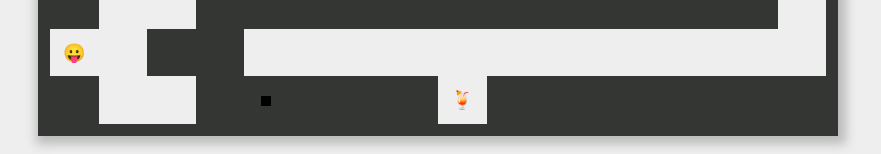
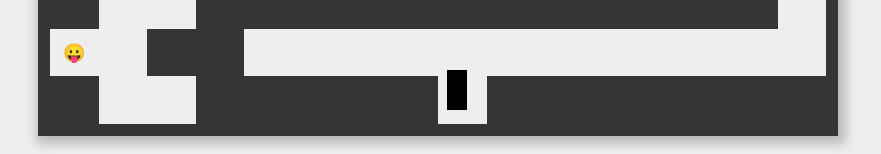
Before and after one commit to mpirescarvalho/inktober-2019, a React (Create React App) app: page / in a window 1280 px wide. Both pictures are taken after a click on the button "START!". Shown: the part 471-625 px from the top of the page, without its empty margins (202-1083 px from the left). Built offline with nearby package versions, Linux system fonts and the light colour scheme.

Commit message:
day 2 controlling

```diff
--- a/src/inks/Day2/index.js
+++ b/src/inks/Day2/index.js
@@ -15,7 +15,7 @@ const Grid = styled.div`
 	justify-content: space-between;
 	flex-direction: column;
 	background-color: ${props => props.theme.Jet};
-	cursor: ${props => props.started && !props.validate ? 'grab' : 'none'};
+	cursor: grab;
 `;
 
 const Row = styled.div`
@@ -85,33 +85,36 @@ const CenterHightlight = styled.div`
 `;
 
 const StyledMouseEmoji = styled.div`
-	position: absolute;
-	left: ${props => props.grab ? props.x : 468 }px;
-	top: ${props => props.grab ? props.y : 572 }px;
-	margin-left: -5px;
-	margin-top: -5px;
-	width: 10px;
-	height: 10px;
+  position: ${props => props.x && props.y ? 'fixed' : 'block' };
+	left: ${props => props.x && props.y ? props.x : 472 }px;
+	top: ${props => props.x && props.y ? props.y : 540 }px;
+	margin-left: -10px;
+	margin-top: -20px;
+	width: 20px;
+	height: 40px;
 	background-color: black;
 	z-index: 5;
+	cursor: grab;
 `;
 
 const MouseEmoji = ({ onGrab }) => {
 
 	const [mousePosition, setMousePosition] = useState({});
-	const [grab, setGrab] = useState(false);
 
 	const handleMouseMove = (e) => {
 		setMousePosition({ x: e.pageX, y: e.pageY })
 	}
 
-	useEffect(() => {
-		if (grab) onGrab();
-	}, [mousePosition, grab, onGrab])
+	const handleMouseEnter = (e) => {
+		setMousePosition({ x: e.pageX, y: e.pageY })
+		onGrab();
+	}
+
+	console.log('rendering at', mousePosition.x, mousePosition.y);
 
 	return (
 		<StyledMouseEmoji
-			grab={grab}
+			onMouseEnter={handleMouseEnter}
 			onMouseMove={handleMouseMove}
 			{...mousePosition}>
 		</StyledMouseEmoji>
@@ -176,7 +179,7 @@ const InkDay2 = () => {
 					<h1>Grab the wine to start!</h1>
 				</CenterHightlight>}
 
-			<MouseEmoji onGrab={() => validateGame()} />
+				{/* <MouseEmoji onGrab={() => validateGame()}/> */}
 
 			<Grid {...status} >
 				<Row>
@@ -350,7 +353,8 @@ const InkDay2 = () => {
 					<Wall onLose={() => handleLose()}/>
 					<Wall onLose={() => handleLose()}/>
 					<Wall onLose={() => handleLose()}/>
-					<Wall clear content={<Emoji emoji={!status.validate ? '🍹' : '⬆️'} />} />
+					{/* <Wall ForwardRef='WallStart' clear content={<Emoji emoji={!status.validate ? '🍹' : '⬆️'} />} /> */}
+					<Wall clear content={<MouseEmoji onGrab={() => validateGame()}/>} />
 					<Wall onLose={() => handleLose()}/>
 					<Wall onLose={() => handleLose()}/>
 					<Wall onLose={() => handleLose()}/>
```
